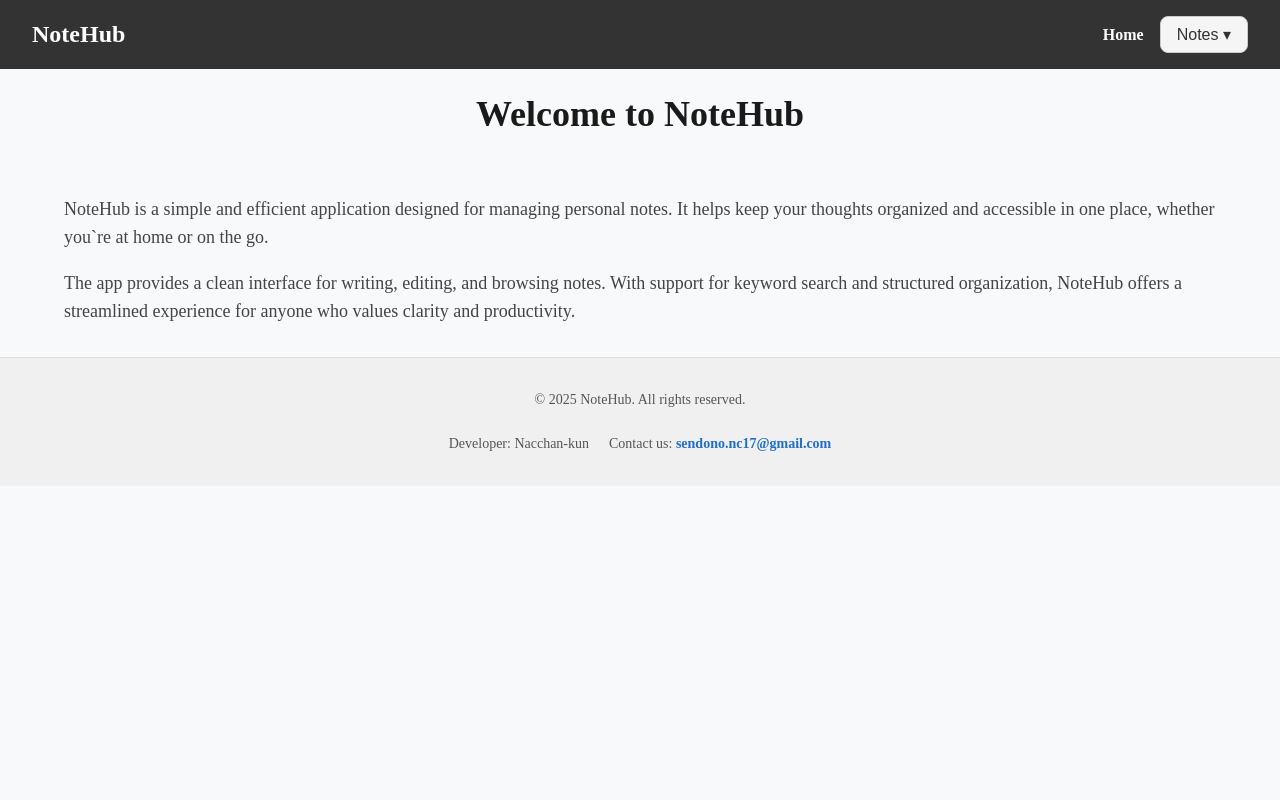
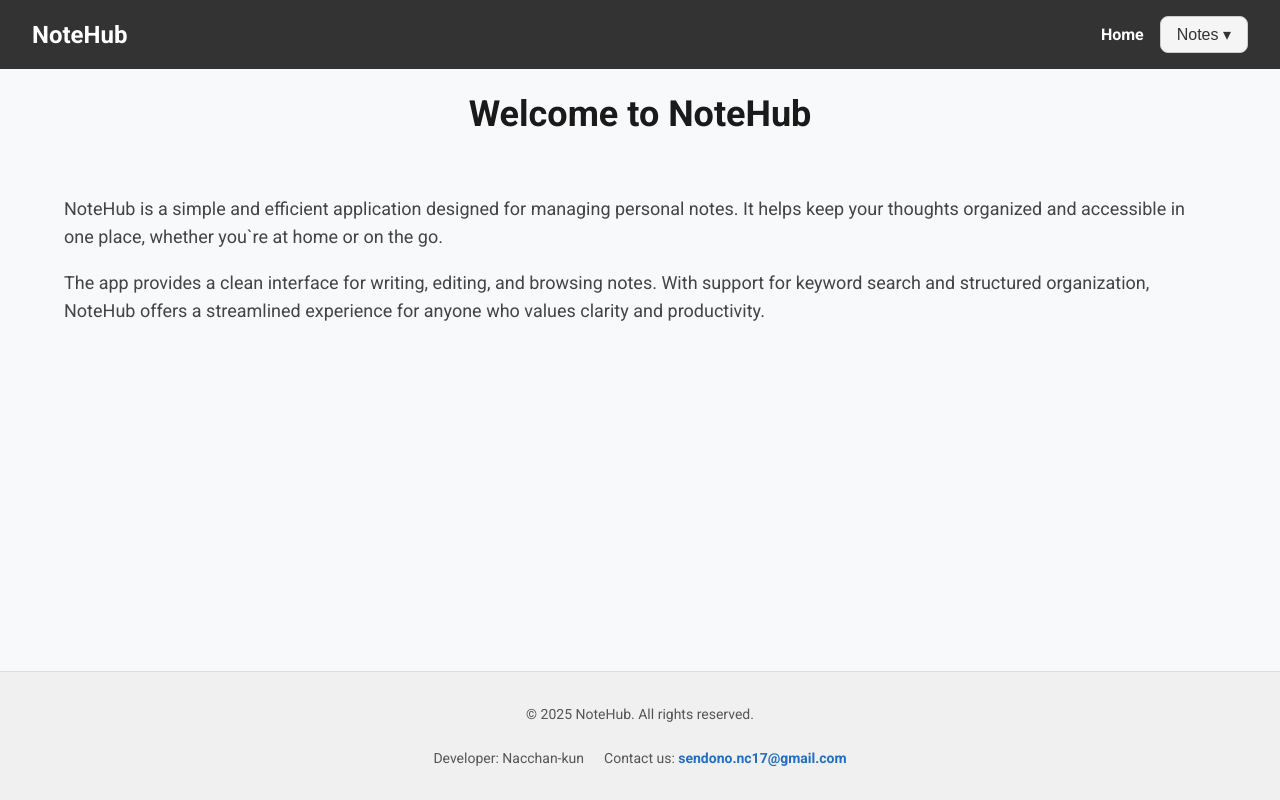
Before and after one commit to nacchan-kun/08-zustand, a Next.js app: page / in a window 1280 px wide. Built offline with nearby package versions, Linux system fonts and the light colour scheme.

Commit message:
more edits

```diff
--- a/app/globals.css
+++ b/app/globals.css
@@ -1,5 +1,5 @@
 body {
-  font-family: (--font-roboto), sans-serif;
+  font-family: var(--font-roboto), sans-serif;
   display: flex;
   flex-direction: column;
   min-height: 100vh;
--- a/components/Footer/Footer.module.css
+++ b/components/Footer/Footer.module.css
@@ -1,4 +1,5 @@
 .footer {
+  margin-top: auto;
   padding: 20px;
   background-color: #f0f0f0;
   text-align: center;
```
